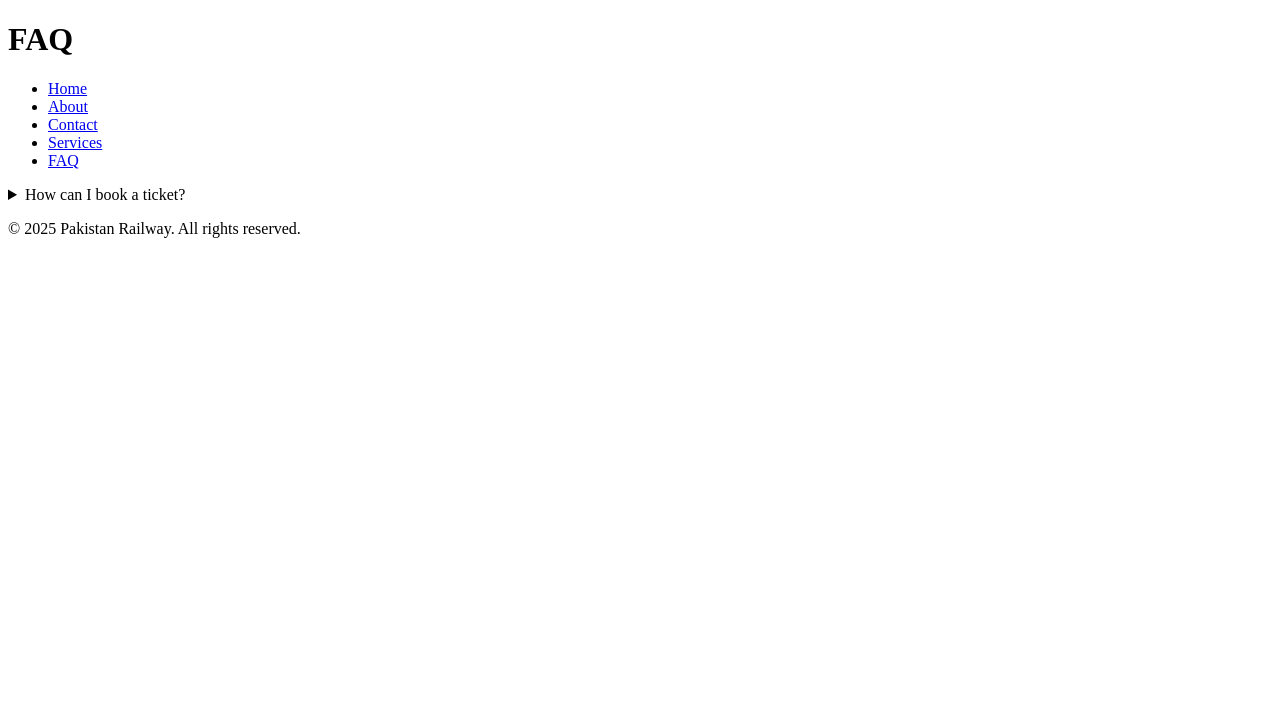
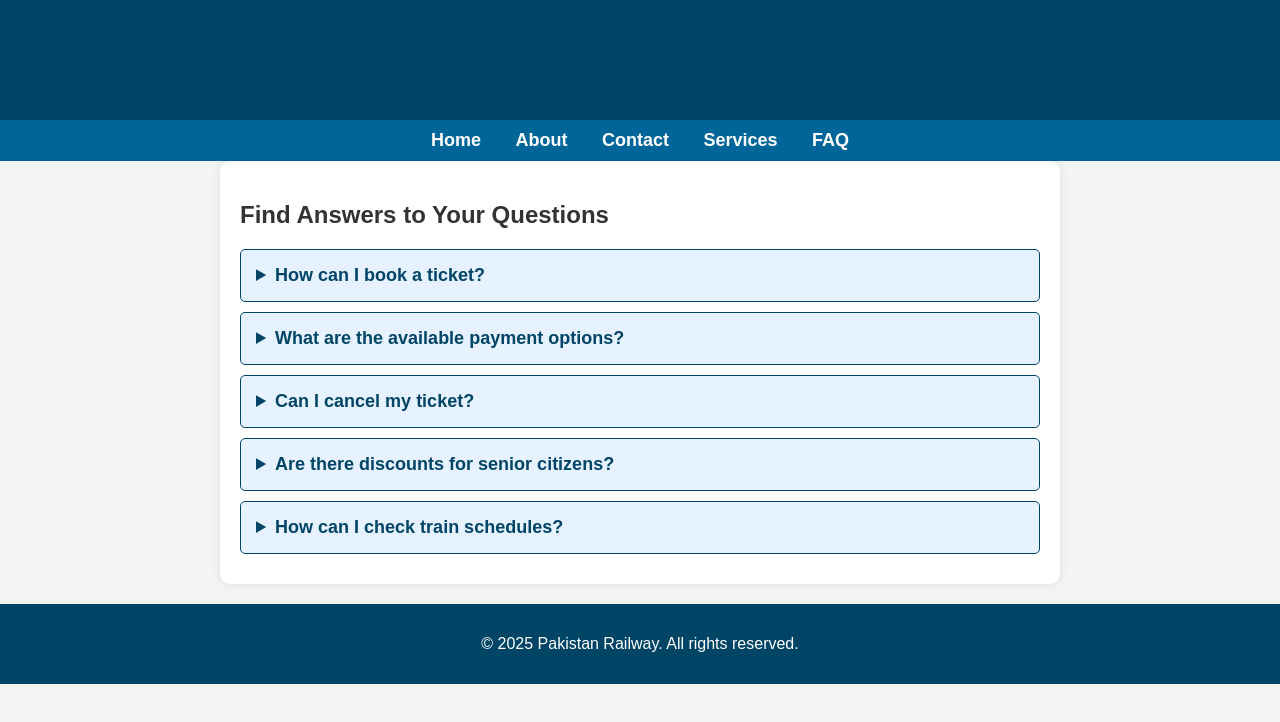
Before and after one commit to MuhammadQssim/Pak-Railway, a plain HTML site: page faq.html in a window 1280 px wide. Drawn offline with Linux system fonts and the light colour scheme.

Commit message:
Update faq.html

```diff
--- a/faq.html
+++ b/faq.html
@@ -4,10 +4,83 @@
     <meta charset="UTF-8">
     <meta name="viewport" content="width=device-width, initial-scale=1.0">
     <title>FAQ | Pakistan Railway</title>
+    <style>
+        body {
+            font-family: Arial, sans-serif;
+            margin: 0;
+            padding: 0;
+            background-color: #f4f4f4;
+            color: #333;
+        }
+        header {
+            background-color: #004466;
+            color: white;
+            text-align: center;
+            padding: 20px;
+        }
+        nav {
+            background-color: #006699;
+            text-align: center;
+            padding: 10px 0;
+        }
+        nav ul {
+            list-style: none;
+            padding: 0;
+            margin: 0;
+        }
+        nav ul li {
+            display: inline;
+            margin: 0 15px;
+        }
+        nav ul li a {
+            color: white;
+            text-decoration: none;
+            font-size: 18px;
+            font-weight: bold;
+        }
+        section {
+            padding: 20px;
+            max-width: 800px;
+            margin: auto;
+            background: white;
+            box-shadow: 0px 0px 10px rgba(0, 0, 0, 0.1);
+            border-radius: 10px;
+            text-align: left;
+        }
+        h1 {
+            text-align: center;
+            color: #004466;
+        }
+        details {
+            background-color: #e6f2ff;
+            border: 1px solid #004466;
+            padding: 15px;
+            margin: 10px 0;
+            border-radius: 5px;
+            cursor: pointer;
+        }
+        summary {
+            font-size: 18px;
+            font-weight: bold;
+            color: #004466;
+            cursor: pointer;
+        }
+        details p {
+            margin-top: 10px;
+            font-size: 16px;
+        }
+        footer {
+            background-color: #004466;
+            color: white;
+            text-align: center;
+            padding: 15px;
+            margin-top: 20px;
+        }
+    </style>
 </head>
 <body>
     <header>
-        <h1>FAQ</h1>
+        <h1>Frequently Asked Questions</h1>
     </header>
     <nav>
         <ul>
@@ -19,9 +92,31 @@
         </ul>
     </nav>
     <section>
+        <h2>Find Answers to Your Questions</h2>
+
         <details>
             <summary>How can I book a ticket?</summary>
-            <p>You can book a ticket online or visit your nearest railway station.</p>
+            <p>You can book a ticket online through the official Pakistan Railways website or visit your nearest railway station.</p>
+        </details>
+
+        <details>
+            <summary>What are the available payment options?</summary>
+            <p>You can pay using credit/debit cards, mobile wallets, or at the railway station.</p>
+        </details>
+
+        <details>
+            <summary>Can I cancel my ticket?</summary>
+            <p>Yes, you can cancel your ticket online or at the railway station, subject to cancellation policies.</p>
+        </details>
+
+        <details>
+            <summary>Are there discounts for senior citizens?</summary>
+            <p>Yes, senior citizens can avail of special discounts on ticket prices.</p>
+        </details>
+
+        <details>
+            <summary>How can I check train schedules?</summary>
+            <p>Train schedules are available on the official website and at railway stations.</p>
         </details>
     </section>
     <footer>
```
